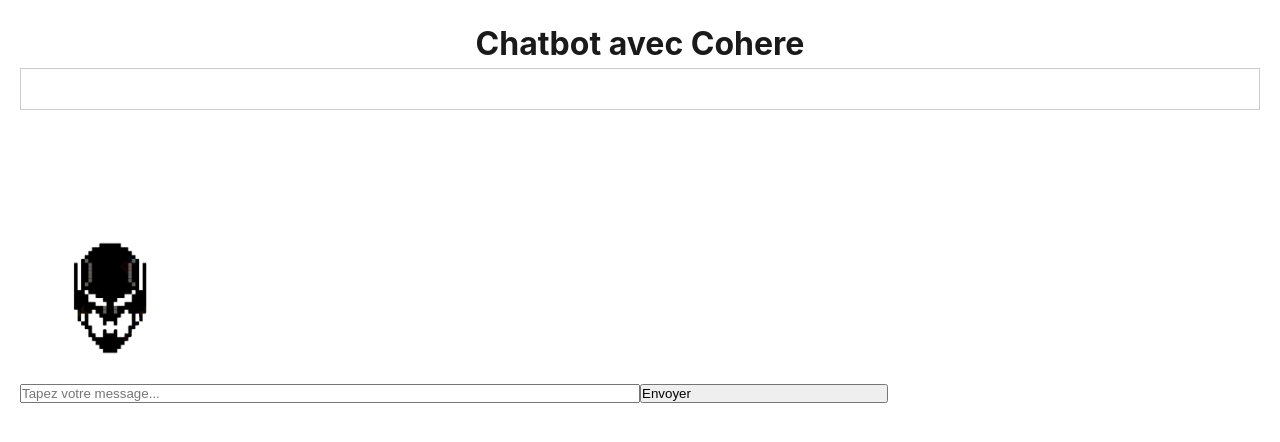
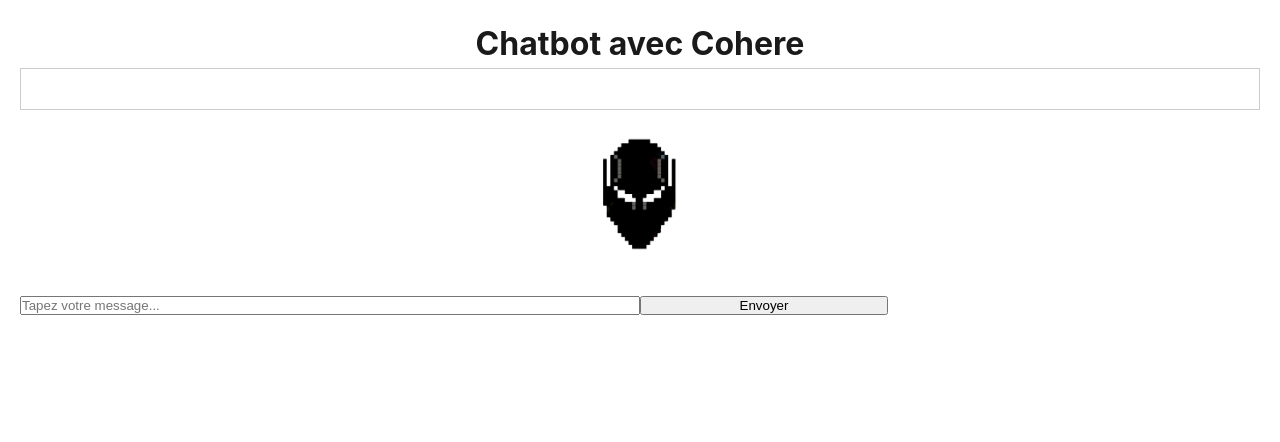
Before and after one commit to aNovaely-VM/Ultron-Project, a Next.js app in the folder chatbot-app/: page / in a window 1280 px wide. Shown: the top 442 px of the page. Built offline with nearby package versions, Linux system fonts and the light colour scheme.

Commit message:
image corecte mais affiche autant de reponse que de fois que l'on a poser des question
il faut que je change la manière de faire,  il  faut plus joué avec la vois, tant que la voie parle on fera bouger l'image

```diff
--- a/chatbot-app/app/page.js
+++ b/chatbot-app/app/page.js
@@ -1,11 +1,15 @@
 "use client";
 import { useState } from 'react';
-import ImageUltron from '@/app/generationImageUltron/generationImage';
+import ImageUltron from '@/app/generationImageUltron/generationImage'; // Assurez-vous que ce composant existe
+import Image from 'next/image';
 
 export default function ChatBot() {
   const [messages, setMessages] = useState([]);
   const [input, setInput] = useState('');
   const [isLoading, setIsLoading] = useState(false);
+
+  const [botMessage, setBotMessage] = useState(''); // Message temporaire pour afficher progressivement
+  const [isTyping, setIsTyping] = useState(false); // Pour gérer l'animation du texte
 
   const sendMessage = async (e) => {
     e.preventDefault();
@@ -28,9 +32,12 @@
       const data = await response.json();
 
       // Ajouter la réponse de l'IA à la liste des messages
-      setMessages((prevMessages) => [...prevMessages, { sender: 'Ultron', text: data.text }]);
-
-      setInput('');
+      setMessages((prevMessages) => [
+        ...prevMessages,
+        { sender: 'Ultron', text: data.text },
+      ]);
+      typeMessage(data.text);
+      // setInput('');
     } catch (error) {
       console.error('Error sending message:', error);
     } finally {
@@ -38,29 +45,94 @@
     }
   };
 
+    // Fonction pour afficher le texte progressivement
+    const typeMessage = (text) => {
+      let index = 0;
+      setIsTyping(true);
+      setBotMessage(''); // Reset message avant de commencer à taper
+      const typingInterval = setInterval(() => {
+        setBotMessage((prev) => prev + text[index]);
+        index++;
+        if (index === text.length) {
+          clearInterval(typingInterval); // Arrêter l'intervalle lorsque tout le texte est affiché
+          setIsTyping(false);
+        }
+      }, 50); // Vous pouvez ajuster le délai ici (50ms par caractère)
+    };
+
   return (
     <div style={{ padding: '20px' }}>
-      <h1 style={{textAlign: 'center'}}>Chatbot avec Cohere</h1>
-      <div style={{ border: '1px solid #ccc', padding: '20px', maxHeight: '300px', overflowY: 'scroll' }}>
+      <h1 style={{ textAlign: 'center' }}>Chatbot avec Cohere</h1>
+
+      <div
+        style={{
+          border: '1px solid #ccc',
+          padding: '20px',
+          maxHeight: '300px',
+          overflowY: 'scroll',
+          marginBottom: '20px', // Ajoute un peu de marge sous le chat avant l'image
+        }}
+      >
         {messages.map((message, index) => (
-          <div key={index} style={{ textAlign: message.sender === 'bot' ? 'left' : 'right' }}>
-            <strong>{message.sender === 'bot' ? 'Bot' : 'You'}:</strong> {message.text}
+          <div key={index} style={{ marginBottom: '10px' }}>
+            {/* Si le message vient d'Ultron, afficher l'image et le texte dans des div séparées */}
+            {message.sender === 'Ultron' && (
+              <div style={{ display: 'flex', alignItems: 'center' }}>
+                {/* Conteneur d'image séparé */}
+                <div style={{ marginRight: '15px', flexShrink: 0 }}>
+                  {/* ImageUltron est affiché uniquement si le message provient d'Ultron */}
+                  {/* <ImageUltron style={{ width: '50px', height: '50px' }} /> */}
+                </div>
+                {/* Conteneur du texte */}
+                <div style={{ maxWidth: '70%' }}>
+                  <strong>Ultron:</strong> {botMessage}
+                </div>
+              </div>
+            )}
+
+            {/* Si le message vient de l'utilisateur, afficher sans image */}
+            {message.sender === 'user' && (
+              <div style={{ textAlign: 'right' }}>
+                <strong>You:</strong> {message.text}
+              </div>
+            )}
           </div>
         ))}
       </div>
 
-      <ImageUltron/>
+      {/* Image entre le carré texte et le formulaire */}
+      {messages.some((msg) => msg.sender === 'Ultron') && isTyping && (
+        <div style={{ textAlign: 'center', marginBottom: '20px' }}>
+          <ImageUltron style={{ width: '100px', height: '100px' }} />
+        </div>
+      )}
+      {!isTyping && (
+        <div style={{ textAlign: 'center', marginBottom: '20px' }}>
+          <Image
+                    src={'/ImageBlablaUltron2d/Ultron_vide.png'}
+                    alt="Image vide"
+                    width={180}
+                    height={140}
+                    onError={() => setImageIndex((prevIndex) => (prevIndex + 1) % images.length)}// Passer à l'image suivante si erreur
+                />
+          {/* <Image style={{ width: '100px', height: '100px' }} /> */}
+        </div>
+      )}
 
-      <form onSubmit={sendMessage} style={{ marginTop: '10px' , display:'flex'}}>
+      <form onSubmit={sendMessage} style={{ display: 'flex' }}>
         <input
           type="text"
           value={input}
           onChange={(e) => setInput(e.target.value)}
           placeholder="Tapez votre message..."
-          style={{width: '50%' }}
+          style={{ width: '50%' }}
           disabled={isLoading}
         />
-        <button type="submit" style={{ width: '20%', display:'flex'}} disabled={isLoading}>
+        <button
+          type="submit"
+          style={{ width: '20%' }}
+          disabled={isLoading}
+        >
           {isLoading ? 'Envoi...' : 'Envoyer'}
         </button>
       </form>
```
